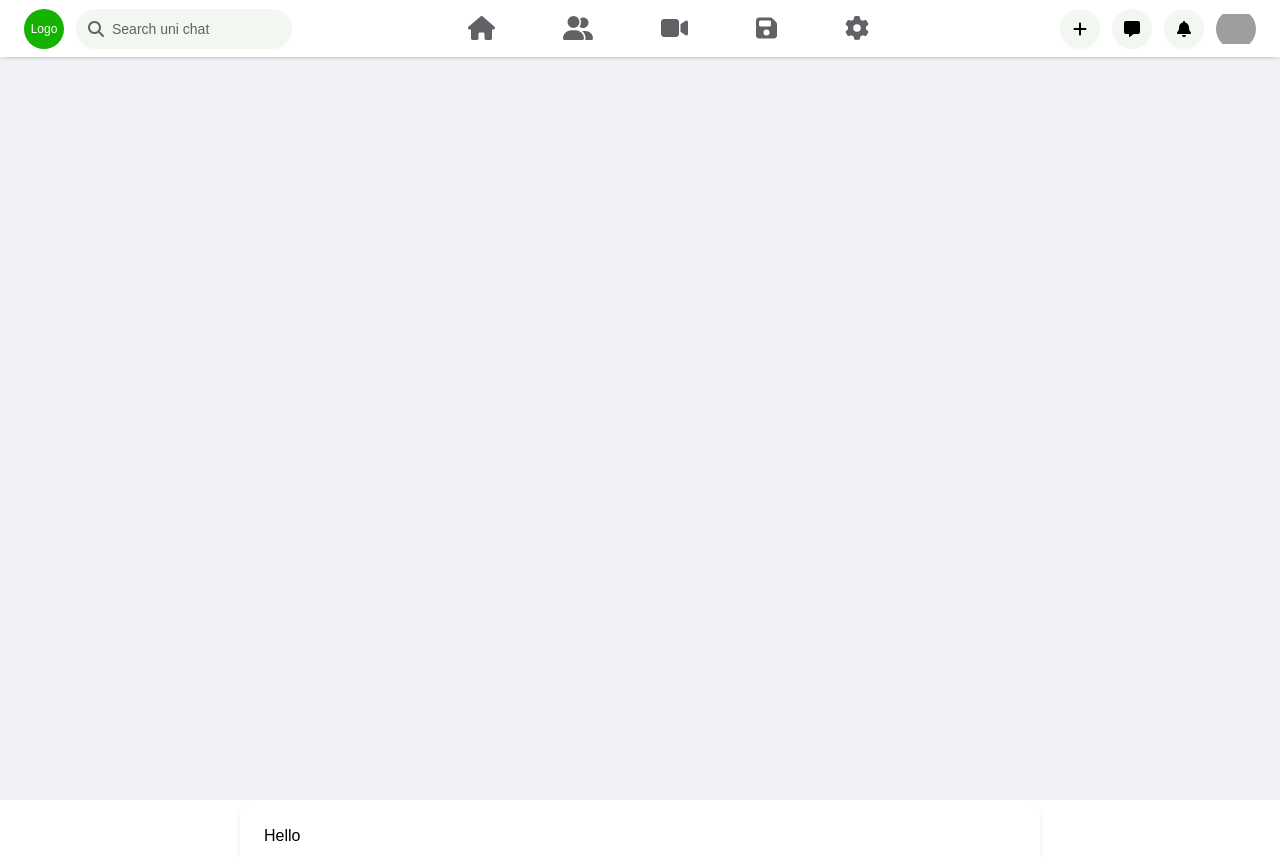
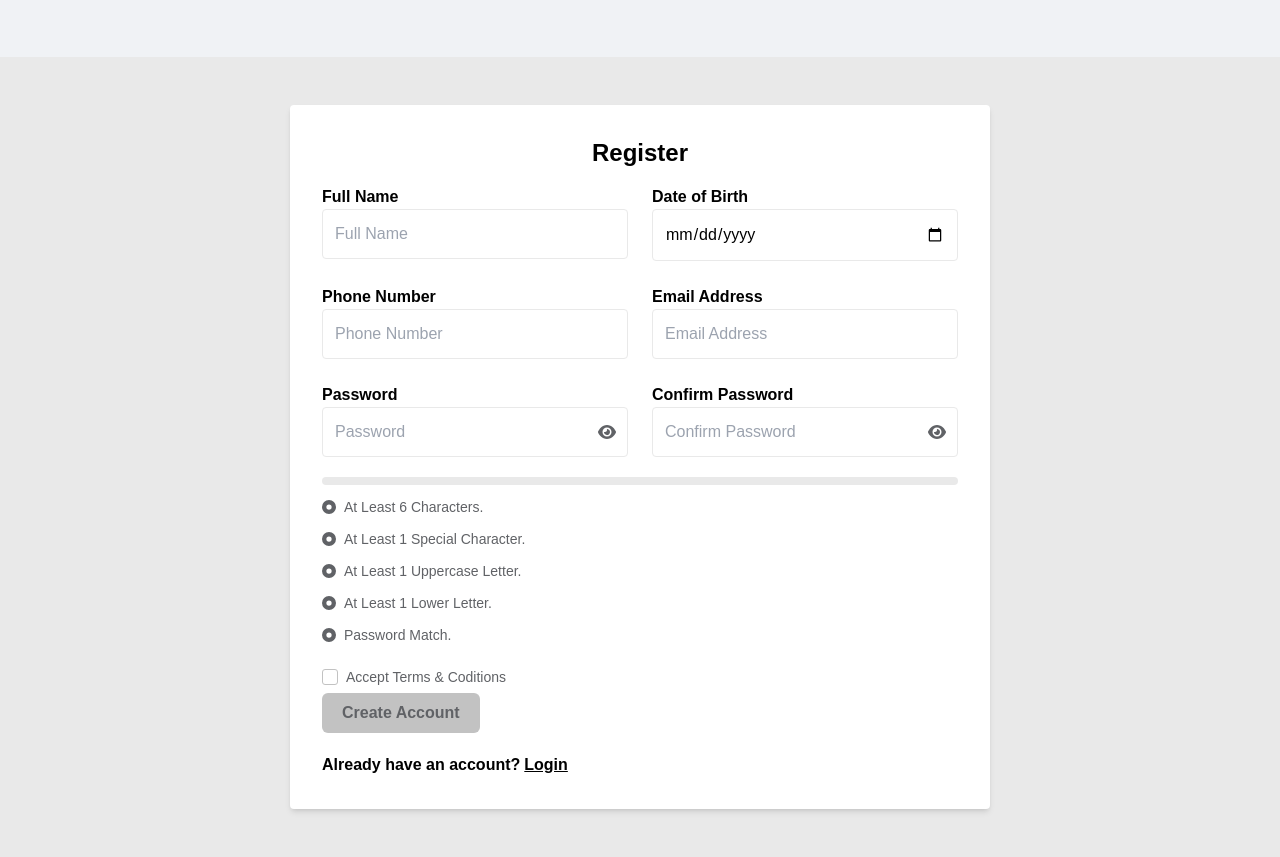
Before and after one commit to adnanali575/Uni_Chat_with_React_and_Electron, a React (Vite) app: page / in a window 1280 px wide. Before the commit the page ends 800 px from the top, so only its background shows below. Built offline with nearby package versions, Linux system fonts and the light colour scheme; grey boxes are pictures that could not be loaded.

Commit message:
Implement validations on signup form

```diff
--- a/src/App.tsx
+++ b/src/App.tsx
@@ -1,7 +1,7 @@
 import { useEffect } from "react";
-import Header from "./components/header/Header";
+// import Header from "./components/header/Header";
 // import LoginView from "./views/LoginView";
-// import SignUPView from "./views/SignUPView";
+import SignUPView from "./views/SignUPView";
 
 function App() {
   const arr = [
@@ -21,9 +21,9 @@ function App() {
 
   return (
     <>
-      <Header />
+      {/* <Header /> */}
       {/* <LoginView /> */}
-      {/* <SignUPView /> */}
+      <SignUPView />
       <div className="hidden justify-between text-9xl">
         <div className=" w-[25%] hidden lg:flex bg-light-green z-0 fixed left-0 top-[57px] bottom-0">
           <div className="w-full px-4 pe-4 hover:pe-[11px] overflow-x-hidden overflow-y-hidden hover:overflow-y-auto flex flex-col gap-3 rounded-md">
--- a/src/components/BaseButton.tsx
+++ b/src/components/BaseButton.tsx
@@ -4,16 +4,27 @@ interface ButtonProps {
   title: string;
   styles?: string;
   className?: string;
-  OnClick?: () => void;
+  OnClick?: (evet: React.MouseEvent<HTMLButtonElement>) => void;
+  disabled?: boolean;
 }
 
-const BaseButton: React.FC<ButtonProps> = ({ title, className, OnClick }) => {
+const BaseButton: React.FC<ButtonProps> = ({
+  title,
+  className,
+  OnClick,
+  disabled,
+}) => {
   return (
     <button
+      disabled={disabled}
       onClick={OnClick}
-      className={`${className}
-      font-bold text-white hover:bg-green active:bg-green-1 text-base
-  transition-default bg-blue-primary bg-green-1 px-5 py-2 rounded-md`}
+      className={`${className} ${
+        disabled
+          ? `bg-gray-1 text-text-gray cursor-not-allowed`
+          : `text-white bg-green-1 hover:bg-green active:bg-green-1`
+      }
+      font-bold  text-base
+  transition-default bg-blue-primary  px-5 py-2 rounded-md`}
     >
       {title}
     </button>
--- a/src/components/BaseInput.tsx
+++ b/src/components/BaseInput.tsx
@@ -10,8 +10,8 @@ interface InputType {
   isPassword?: boolean;
   toggleType?: () => void;
   password?: boolean;
-  value?: string;
-  onChange: (newValue: string) => void;
+  value?: any;
+  onChange: (newValue: any) => void;
 }
 
 const BaseInput: React.FC<InputType> = ({
--- /dev/null
+++ b/src/components/CheckBox.tsx
@@ -0,0 +1,40 @@
+import { FontAwesomeIcon } from "@fortawesome/react-fontawesome";
+import React, { useState } from "react";
+
+interface CheckBox {
+  onClick?: () => void;
+  className?: string;
+  title?: string;
+}
+
+const CheckBox: React.FC<CheckBox> = ({ className, onClick, title }) => {
+  const [isClicked, setIsClicked] = useState(true);
+
+  return (
+    <div onClick={onClick}>
+      <div
+        onClick={() => setIsClicked(!isClicked)}
+        className="flex items-center gap-2"
+      >
+        <div
+          id="checkbox"
+          className={`${className} ${
+            !isClicked ? `bg-green-1` : ``
+          } w-4 h-4 border border-gray-1 cursor-pointer flex items-center justify-center transition-default rounded-[3px]`}
+        >
+          <FontAwesomeIcon
+            icon="check"
+            className={`${
+              !isClicked ? `block` : `hidden`
+            } text-[12px] text-white`}
+          />
+        </div>
+        <label htmlFor="checkbox" className="text-sm text-text-gray">
+          {title}
+        </label>
+      </div>
+    </div>
+  );
+};
+
+export default CheckBox;
--- /dev/null
+++ b/src/components/signup/password_strength_checker/PasswordStrengthChecker.tsx
@@ -0,0 +1,58 @@
+import { passwordStrengthControllerType } from "../../../types";
+import StrengthSteps from "./StrengthSteps";
+
+interface StrongPasswordCheckerProps {
+  controls: passwordStrengthControllerType;
+  isPasswordMatch?: boolean;
+}
+
+const StrongPasswordChecker: React.FC<StrongPasswordCheckerProps> = ({
+  controls,
+  isPasswordMatch,
+}) => {
+  const {
+    isWeak,
+    isGood,
+    isStrong,
+    strongLength,
+    specialCharacter,
+    uppercaseLetters,
+    lowercaseLetters,
+  } = controls;
+
+  return (
+    <div className="mt-5 mb-4">
+      <div className={`w-full bg-gray rounded-full`}>
+        <div
+          className={`${
+            isWeak
+              ? `bg-red w-[33.3%]`
+              : isGood
+              ? `bg-yellow w-[60.6%]`
+              : isStrong
+              ? `bg-blue w-full`
+              : `w-0`
+          } h-2 rounded-full transition-all duration-500`}
+        ></div>
+      </div>
+      <div className={`mt-3 text-text-gray flex flex-col gap-3 text-sm`}>
+        <StrengthSteps control={strongLength} title="At Least 6 Characters." />
+        <StrengthSteps
+          control={specialCharacter}
+          title="At Least 1 Special Character."
+        />
+        <StrengthSteps
+          control={uppercaseLetters}
+          title="At Least 1 Uppercase Letter."
+        />
+        <StrengthSteps
+          control={lowercaseLetters}
+          title="At Least 1 Lower Letter."
+        />
+        <StrengthSteps control={isPasswordMatch} title="Password Match." />
+      </div>
+    </div>
+  );
+};
+
+export default StrongPasswordChecker;
--- /dev/null
+++ b/src/components/signup/password_strength_checker/StrengthSteps.tsx
@@ -0,0 +1,21 @@
+import { FontAwesomeIcon } from "@fortawesome/react-fontawesome";
+import React from "react";
+
+interface StrengthStepsType {
+  control?: boolean;
+  title?: string;
+}
+
+const StrengthSteps: React.FC<StrengthStepsType> = ({ control, title }) => {
+  return (
+    <h1 className={`${control ? `text-blue` : ``} flex items-center gap-2`}>
+      <FontAwesomeIcon
+        icon={`${control ? `circle-check` : `dot-circle`}`}
+        className=""
+      />
+      {title}
+    </h1>
+  );
+};
+
+export default StrengthSteps;
--- /dev/null
+++ b/src/helpers.ts
@@ -0,0 +1,38 @@
+export function passwordStrengthController(password: string) {
+  let isWeak = false;
+  let isGood = false;
+  let isStrong = false;
+
+  const specialCharacter = /[`~!@#$%/?^&*()_+=\-[\]{}|;:'",.<>]/.test(password);
+  const uppercaseLetters = /[A-Z]/.test(password);
+  const lowercaseLetters = /[a-z]/.test(password);
+  const strongLength = password.length >= 6;
+  const weakLength = password.length > 0 && password.length < 6;
+
+  const isLengthWeak = weakLength;
+  const isLengthStrong =
+    strongLength && lowercaseLetters && uppercaseLetters && specialCharacter;
+
+  isWeak = isLengthWeak;
+  isStrong = isLengthStrong;
+
+  if (isLengthStrong) {
+    isGood = false;
+  } else {
+    const isLengthGood =
+      strongLength &&
+      (lowercaseLetters || uppercaseLetters || specialCharacter);
+
+    isGood = isLengthGood;
+  }
+
+  return {
+    isStrong,
+    isGood,
+    isWeak,
+    specialCharacter,
+    uppercaseLetters,
+    lowercaseLetters,
+    strongLength,
+  };
+}
--- /dev/null
+++ b/src/types.ts
@@ -0,0 +1,28 @@
+export interface standardDate {
+  year: number;
+  month: string;
+  day: number;
+  hour: number;
+  minute: number;
+  second: number;
+  timezone: string;
+}
+
+export interface SignUpDataType {
+  name: string;
+  dob: string;
+  phone: string;
+  email: string;
+  password: string;
+  confirmPassword: string;
+}
+
+export interface passwordStrengthControllerType {
+  isStrong: boolean;
+  isGood: boolean;
+  isWeak: boolean;
+  specialCharacter: boolean;
+  uppercaseLetters: boolean;
+  lowercaseLetters: boolean;
+  strongLength: boolean;
+}
--- a/src/views/SignUPView.tsx
+++ b/src/views/SignUPView.tsx
@@ -1,11 +1,20 @@
-import { useState } from "react";
+import { useEffect, useState } from "react";
 import BaseButton from "../components/BaseButton";
 import BaseInput from "../components/BaseInput";
+import StrongPasswordChecker from "../components/signup/password_strength_checker/PasswordStrengthChecker";
+import { passwordStrengthController } from "../../src/helpers";
+import CheckBox from "../components/CheckBox";
+import { SignUpDataType } from "../types";
 
 const SignUPView = () => {
-  const [isPassword, setIsPassword] = useState(true);
-  const [isConfirmPassword, setIsConfirmPassword] = useState(true);
-  const [signUpData, setSignUpData] = useState({
+  const [isPassword, setIsPassword] = useState<boolean>(true);
+  const [isConfirmPassword, setIsConfirmPassword] = useState<boolean>(true);
+  const [isPasswordMatch, setIsPasswordMatch] = useState(false);
+  const [isEligible, setIsEligible] = useState(false);
+  const [isChecked, setIsChecked] = useState<boolean>(false);
+  const [isButtonDisabled, setIsButtonDisabled] = useState<boolean>(false);
+  const [isStrongPassword, setIsStrongPassword] = useState<boolean>(false);
+  const [signUpData, setSignUpData] = useState<SignUpDataType>({
     name: "",
     dob: "",
     phone: "",
@@ -32,10 +41,54 @@ const SignUPView = () => {
     );
   };
 
-  const singUp = (event: React.MouseEvent<HTMLDivElement>) => {
+  useEffect(() => {
+    setIsStrongPassword(
+      passwordStrengthController(signUpData.password).isStrong
+    );
+
+    if (
+      signUpData.password === signUpData.confirmPassword &&
+      signUpData.password &&
+      signUpData.confirmPassword
+    ) {
+      setIsPasswordMatch(true);
+    } else {
+      setIsPasswordMatch(false);
+    }
+
+    if (!isStrongPassword || !isPasswordMatch || !isChecked) {
+      setIsButtonDisabled(true);
+    } else {
+      setIsButtonDisabled(false);
+    }
+
+    if (signUpData.dob) {
+      const year = new Date(signUpData.dob).getFullYear();
+      const curretYear = new Date().getFullYear();
+      const age = curretYear - year;
+
+      age > 18
+        ? setIsEligible(true)
+        : alert("Your age must be 18 years or greater");
+    }
+  }, [signUpData, isChecked]);
+
+  // ------------------- [Signup Section] ----------------------------
+
+  const singUp = (event: React.MouseEvent<HTMLButtonElement>) => {
     if (isFormValid()) {
       event.preventDefault();
-      console.log(signUpData);
+      if (!isStrongPassword) {
+        alert("Please Make sure yous password is strong");
+      } else if (!isPasswordMatch) {
+        alert("Password don't Match");
+      } else if (!isChecked) {
+        alert("Please Accept Terms and Conditions to continue");
+      } else if (!isEligible) {
+        alert("Your age must be 18 years or greater");
+      } else {
+        console.log(signUpData);
+      }
     }
   };
 
@@ -101,12 +154,21 @@ const SignUPView = () => {
             isPassword={isConfirmPassword}
           />
         </div>
-        <div onClick={singUp}>
-          <BaseButton
-            title="Create Account"
-            className="w-full xs:w-fit font-bold mt-5 mb-2"
-          />
-        </div>
+        <StrongPasswordChecker
+          isPasswordMatch={isPasswordMatch}
+          controls={passwordStrengthController(signUpData.password)}
+        />
+        <CheckBox
+          onClick={() => setIsChecked(!isChecked)}
+          title="Accept Terms & Coditions"
+          className="my-2"
+        />
+        <BaseButton
+          disabled={isButtonDisabled}
+          OnClick={singUp}
+          title="Create Account"
+          className="w-full xs:w-fit font-bold mb-2"
+        />
 
         <p className="mt-3 font-bold">
           Already have an account?
--- a/tailwind.config.js
+++ b/tailwind.config.js
@@ -6,6 +6,10 @@ export default {
       white: "#fff",
       black: "#000",
       gray: "#e9e9e9",
+      "gray-1": "#c2c2c2",
+      blue: "#0097ff",
+      red: "#ff0000",
+      yellow: "#ffe400",
       green: "#15b200",
       "green-1": "#108a00",
       "light-green": "#e3f9ec",
```
Also changed, not shown: src/font-wesome.ts (+7 -1 lines).
